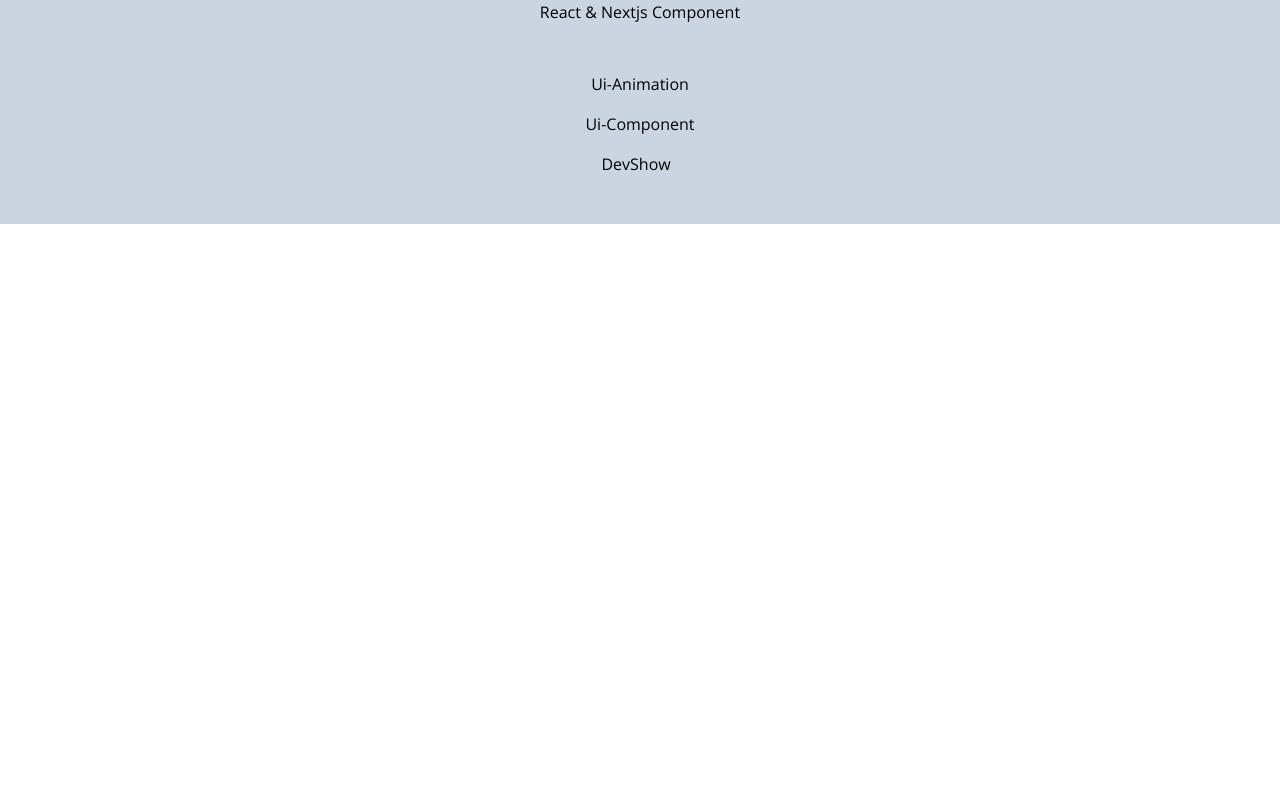
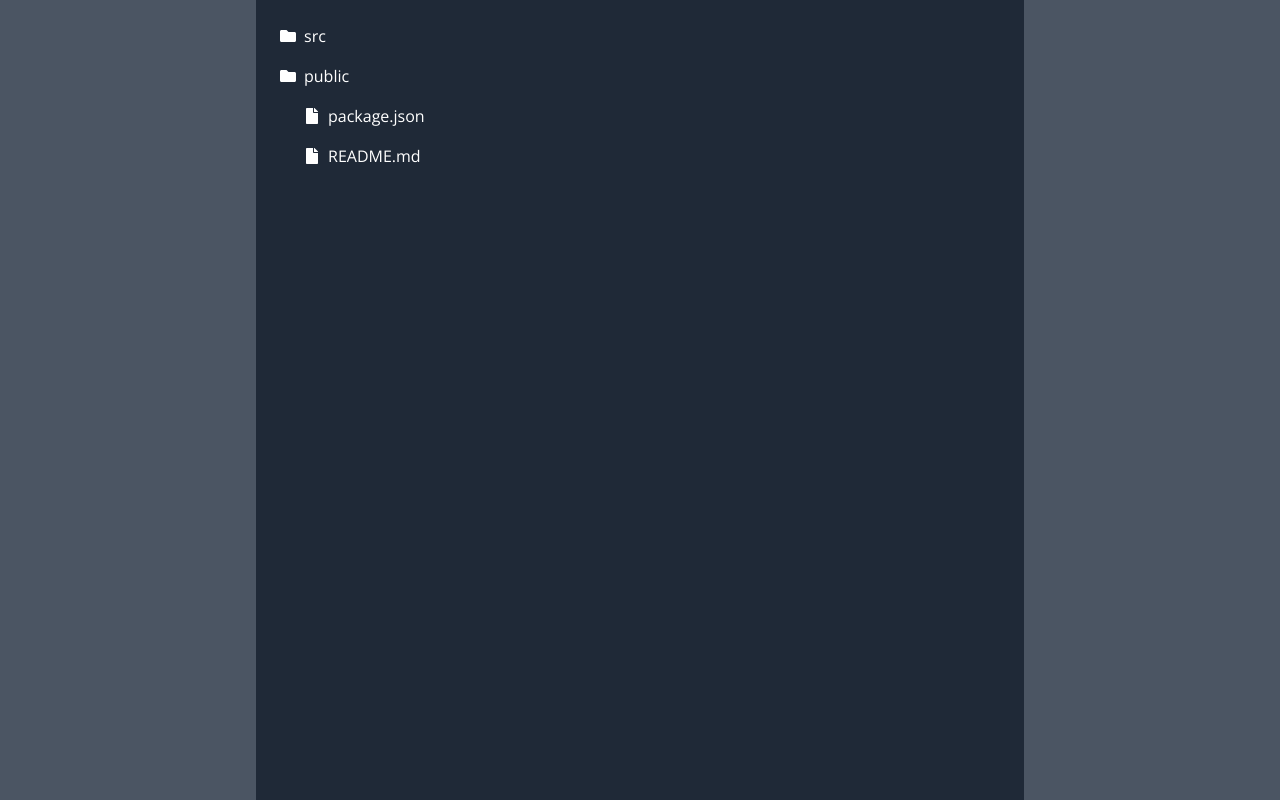
Before and after one commit to mdtanvirahamedshanto/React-Nextjs-Component, a React (Vite) app: page / in a window 1280 px wide. Built offline with nearby package versions, Linux system fonts and the light colour scheme.

Commit message:
new file sructure

```diff
--- /dev/null
+++ b/src/components/FileExplorer.jsx
@@ -0,0 +1,90 @@
+import React, { useState } from "react";
+import { FaFolder, FaFolderOpen, FaFile } from "react-icons/fa";
+import { Link } from "react-router-dom";
+
+const FileExplorer = () => {
+  const [openFolders, setOpenFolders] = useState({});
+
+  const handleToggleFolder = (folderName) => {
+    setOpenFolders((prev) => ({
+      ...prev,
+      [folderName]: !prev[folderName],
+    }));
+  };
+
+  const fileStructure = {
+    "src": {
+      type: "folder",
+      content: {
+        "Ui-Components": {
+          type: "folder",
+          content: {
+            "DevShow.jsx": { type: "file",link:"devshow" },
+            "Footer": { type: "file" },
+          },
+        },
+        "Ui-Animation": {
+          type: "folder",
+          content: {
+            "Header.jsx": { type: "file" },
+            "Footer.jsx": { type: "file" },
+          },
+        },
+      },
+    },
+    "public": {
+      type: "folder",
+      content: {
+        "index.html": { type: "file" },
+        "favicon.ico": { type: "file" },
+      },
+    },
+    "package.json": { type: "file" },
+    "README.md": { type: "file" },
+  };
+
+  const renderFileStructure = (structure, path = "") => {
+    return Object.keys(structure).map((key) => {
+      const item = structure[key];
+      const itemPath = path ? `${path}/${key}` : key;
+      const link = item.link ? item.link : ''
+      if (item.type === "folder") {
+        return (
+          <div key={itemPath}>
+            <div
+              className="flex items-center cursor-pointer p-2 hover:bg-gray-700"
+              onClick={() => handleToggleFolder(itemPath)}
+            >
+              {openFolders[itemPath] ? (
+                <FaFolderOpen className="mr-2" />
+              ) : (
+                <FaFolder className="mr-2" />
+              )}
+              {key}
+            </div>
+            {openFolders[itemPath] && (
+              <div className="ml-4">
+                {renderFileStructure(item.content, itemPath , link)}
+              </div>
+            )}
+          </div>
+        );
+      }
+
+      return (
+        <Link to={`/${link}`} key={itemPath} className="flex  items-center p-2 pl-8 hover:bg-gray-700">
+          <FaFile className="mr-2" />
+          {key}
+        </Link>
+      );
+    });
+  };
+
+  return (
+    <div className="h-screen  bg-gray-800 text-white w-3/5  p-4">
+      {renderFileStructure(fileStructure)}
+    </div>
+  );
+};
+
+export default FileExplorer;
--- a/src/components/Home.jsx
+++ b/src/components/Home.jsx
@@ -1,25 +1,15 @@
 import { Link } from "react-router-dom";
+import FileExplorer from "./FileExplorer";
 
 const Home = () => {
   return (
-    <div className="w-full h-full flex flex-col justify-center items-center bg-slate-300">
-      <div>React & Nextjs Component</div>
-      <div className="flex flex-col justify-center items-center w-full h-full p-8">
-        <div className="p-4">
-          <h1>Ui-Animation</h1>
-        </div>
-        <div>
-          <h1>Ui-Component</h1>
-          <div className="p-4">
-            <ul>
-              <li>
-                <Link to="/devshow">DevShow</Link>
-              </li>
-            </ul>
-          </div>
-        </div>
-      </div>
+    <>
+
+    <div className="w-full h-full flex flex-col justify-center items-center bg-gray-600">
+
+    <FileExplorer />
     </div>
+    </>
   );
 };
 
```
